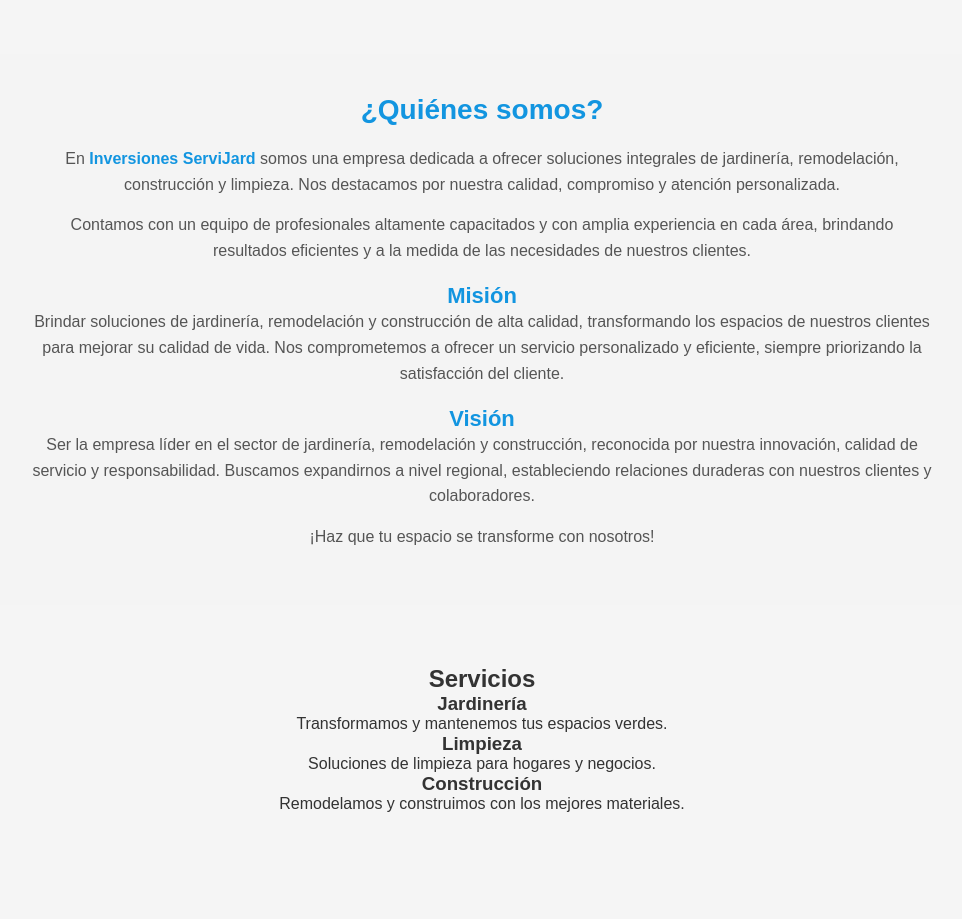
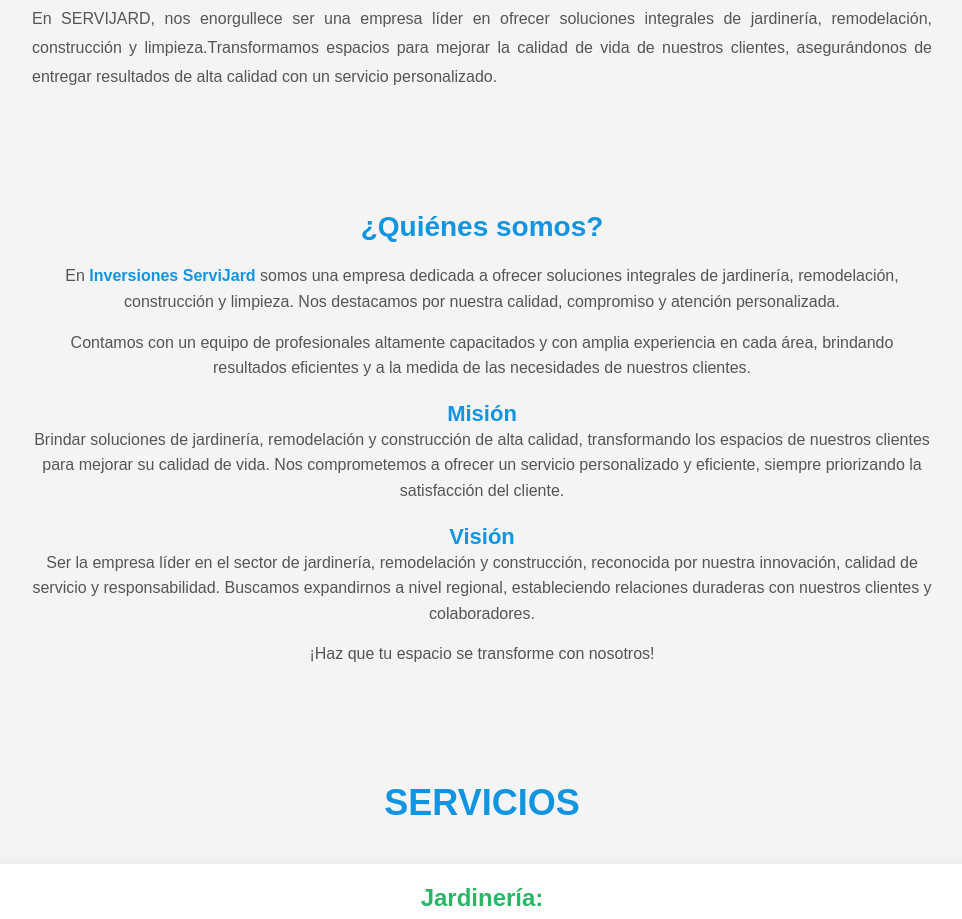
Before and after one commit to anthony-993/servijard.github.io, a plain HTML site: page index.html in a window 1280 px wide. Shown: the part 636-1555 px from the top of the page, without its empty margins (158-1120 px from the left). Drawn offline with nearby package versions, Linux system fonts and the light colour scheme.

Commit message:
cambio de la web

```diff
--- a/index.html
+++ b/index.html
@@ -32,6 +32,7 @@
             <div class="swiper-slide"><img src="media/jardin1.jpg" alt="Imagen 1"></div>
             <div class="swiper-slide"><img src="media/logo2.jpeg" alt="Imagen 2"></div>
             <div class="swiper-slide"><img src="media/logo4.png" alt="Imagen 2"></div>
+            <div class="swiper-slide"><img src="media/funi.jpg" alt="Imagen 2"></div>
         </div>
         <div class="swiper-button-next"></div>
         <div class="swiper-button-prev"></div>
@@ -41,7 +42,7 @@
     <section id="inicio">
         <div class="container">
             <h2>Bienvenidos a nuestra Empresa</h2>
-            <p>En SERVIJARD, nos especializamos en brindar soluciones de jardinería, construcción, remodelación y limpieza.</p>
+            <p>En SERVIJARD, nos enorgullece ser una empresa líder en ofrecer soluciones integrales de jardinería, remodelación, construcción y limpieza.Transformamos espacios para mejorar la calidad de vida de nuestros clientes, asegurándonos de entregar resultados de alta calidad con un servicio personalizado.</p>
         </div>
     </section>
 
@@ -66,16 +67,16 @@
         <div class="container">
             <h2>Servicios</h2>
             <div class="servicio">
-                <h3>Jardinería</h3>
-                <p>Transformamos y mantenemos tus espacios verdes.</p>
+                <h3>Jardinería:</h3>
+                <p>Creamos y mantenemos hermosos jardines, cuidando cada detalle para que tu espacio verde sea perfecto todo el año. Desde el diseño hasta el mantenimiento, nos encargamos de todo.</p>
             </div>
             <div class="servicio">
-                <h3>Limpieza</h3>
-                <p>Soluciones de limpieza para hogares y negocios.</p>
+                <h3>Limpieza:</h3>
+                <p> Proporcionamos soluciones de limpieza eficientes y profesionales para hogares, oficinas y negocios. Nos adaptamos a tus necesidades, asegurando un ambiente limpio y saludable.</p>
             </div>
             <div class="servicio">
-                <h3>Construcción</h3>
-                <p>Remodelamos y construimos con los mejores materiales.</p>
+                <h3>CConstrucción y Remodelación:</h3>
+                <p>¿Quieres renovar tu hogar o construir algo nuevo? Nuestro equipo de expertos está listo para hacer realidad tus proyectos con los mejores materiales y el más alto estándar de calidad.</p>
             </div>
         </div>
     </section>
@@ -99,7 +100,7 @@
 
             <div class="info-contacto-lineal">
                 <div><i class="fas fa-phone"></i> 928476040<br><span class="texto-bajo">Lunes - Viernes, 8am - 7pm</span></div>
-                <div><i class="fas fa-envelope"></i> pantojaa45@gmail.com<br><span class="texto-bajo">¡Estamos a su servicio!</span></div>
+                <div><i class="fas fa-envelope"></i> inverservijard@gmail.com<br><span class="texto-bajo">¡Estamos a su servicio!</span></div>
                 <div><i class="fas fa-map-marker-alt"></i> Mz. B Lt. 10 prog. viv.<br><span class="texto-bajo">Las Casuarinas Carabayllo</span></div>
 
             </div>
--- a/styles.css
+++ b/styles.css
@@ -5,6 +5,41 @@
     box-sizing: border-box;
     font-family: 'Poppins', sans-serif;
 }
+
+
+#inicio {
+    background-color: #f4f4f4;
+    padding: 60px 20px;
+    text-align: center;
+    color: #333;
+}
+
+#inicio .container {
+    max-width: 900px;
+    margin: 0 auto;
+}
+
+#inicio h2 {
+    font-size: 32px;
+    color: #1295e0;
+    margin-bottom: 20px;
+    font-weight: bold;
+    text-transform: uppercase;
+}
+
+#inicio p {
+    font-size: 18px;
+    line-height: 1.8;
+    color: #555;
+    margin-bottom: 20px;
+}
+
+#inicio .container p {
+    font-size: 16px;
+    margin-top: 10px;
+    text-align: justify;
+}
+
 
 body {
     background-color: #f5f5f5;
@@ -14,7 +49,6 @@ body {
 
 /* 🔹 Header */
 header {
-    background: linear-gradient(90deg, #1295e0, #29b765);
     width: 100%;
     padding: 15px 20px;
     position: fixed;
@@ -22,6 +56,18 @@ header {
     left: 0;
     z-index: 1000;
     box-shadow: 0 4px 10px rgba(0, 0, 0, 0.1);
+
+    /* Nueva animación */
+    background: linear-gradient(270deg, #1295e0, #29b765, #1295e0);
+    background-size: 600% 600%;
+    animation: animarFondo 15s ease infinite;
+}
+
+/* Animación del fondo del header */
+@keyframes animarFondo {
+    0% { background-position: 0% 50%; }
+    50% { background-position: 100% 50%; }
+    100% { background-position: 0% 50%; }
 }
 
 header .container {
@@ -66,6 +112,59 @@ header .container {
 #nosotros strong {
     font-weight: bold;
     color: #1295e0;
+}
+
+
+#servicios {
+    background-color: #f4f4f4;
+    padding: 60px 20px;
+    text-align: center;
+}
+
+#servicios .container {
+    max-width: 1200px;
+    margin: 0 auto;
+}
+
+#servicios h2 {
+    font-size: 36px;
+    color: #1295e0;
+    margin-bottom: 40px;
+    font-weight: bold;
+    text-transform: uppercase;
+}
+
+.servicio {
+    background-color: white;
+    border-radius: 10px;
+    box-shadow: 0 4px 15px rgba(0, 0, 0, 0.1);
+    padding: 20px;
+    margin: 20px;
+    transition: transform 0.3s ease, box-shadow 0.3s ease;
+}
+
+.servicio h3 {
+    font-size: 24px;
+    color: #29b765;
+    margin-bottom: 10px;
+    font-weight: bold;
+}
+
+.servicio p {
+    font-size: 16px;
+    color: #555;
+    line-height: 1.5;
+}
+
+.servicio:hover {
+    transform: translateY(-10px); /* Efecto de elevación */
+    box-shadow: 0 8px 30px rgba(0, 0, 0, 0.1);
+}
+
+@media (max-width: 768px) {
+    .servicio {
+        margin: 20px 0;
+    }
 }
 
 
```
